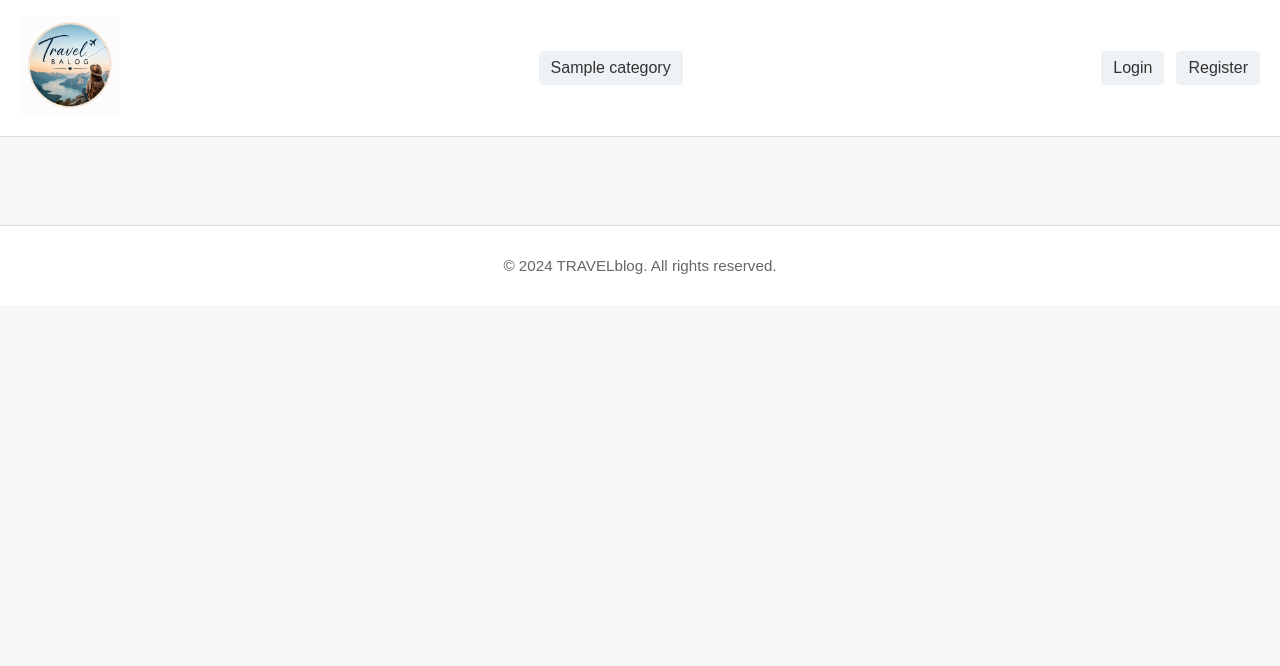
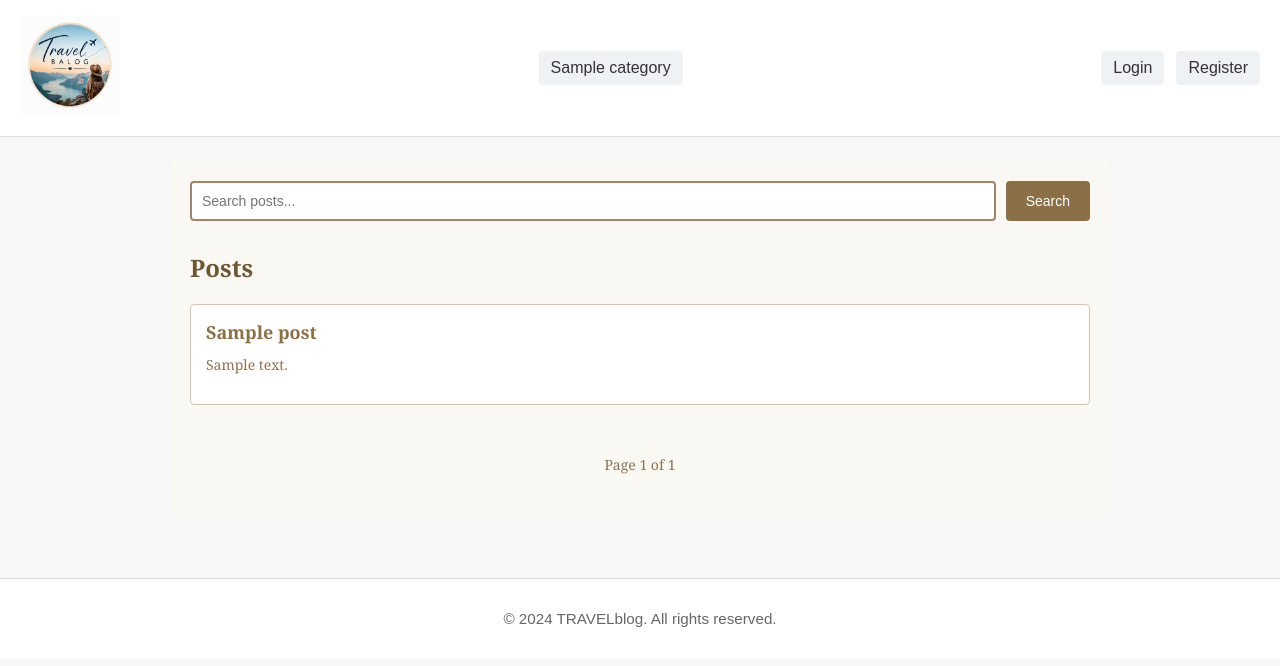
Before and after one commit to ArtemRuban18/travel-blog-django, a Django app: page / in a window 1280 px wide. Shown: the top 666 px of the page. Run offline with Django 5.2, Linux system fonts and the light colour scheme; tables that the repository leaves empty hold one stand-in row (values such as "Sample post").

Commit message:
I create html pages for list of posts and seaching. Moreover I fixed some bug

```diff
--- /dev/null
+++ b/apps/posts/static/posts/css/post_list.css
@@ -0,0 +1,107 @@
+/* Container */
+.container {
+    max-width: 900px;
+    margin: 0 auto;
+    padding: 20px;
+    font-family: Georgia, serif;
+    background-color: #faf8f3;
+}
+
+/* Search section */
+.search {
+    margin-bottom: 30px;
+}
+
+.search form {
+    display: flex;
+    gap: 10px;
+}
+
+.search input {
+    flex: 1;
+    padding: 10px;
+    border: 2px solid #a0826d;
+    border-radius: 4px;
+    font-size: 14px;
+    background-color: #ffffff;
+}
+
+.search button {
+    padding: 10px 20px;
+    background-color: #8b6f47;
+    color: white;
+    border: none;
+    border-radius: 4px;
+    cursor: pointer;
+    font-size: 14px;
+}
+
+.search button:hover {
+    background-color: #6d5636;
+}
+
+/* Posts list */
+h2 {
+    color: #6d5636;
+    margin-bottom: 20px;
+}
+
+ul {
+    list-style: none;
+    padding: 0;
+}
+
+li {
+    padding: 15px;
+    margin-bottom: 15px;
+    border: 1px solid #d4c4b0;
+    border-radius: 4px;
+    background-color: #ffffff;
+}
+
+li a {
+    color: #8b6f47;
+    text-decoration: none;
+    font-size: 18px;
+    font-weight: bold;
+}
+
+li a:hover {
+    text-decoration: underline;
+    color: #6d5636;
+}
+
+li p {
+    color: #8b7355;
+    margin-top: 10px;
+    font-size: 14px;
+    line-height: 1.5;
+}
+
+/* Pagination */
+.pagination {
+    display: flex;
+    justify-content: center;
+    align-items: center;
+    gap: 15px;
+    margin-top: 30px;
+    padding: 20px;
+}
+
+.pagination a {
+    padding: 8px 15px;
+    background-color: #8b6f47;
+    color: white;
+    text-decoration: none;
+    border-radius: 4px;
+    font-size: 14px;
+}
+
+.pagination a:hover {
+    background-color: #6d5636;
+}
+
+.pagination span {
+    color: #8b7355;
+    font-size: 14px;
+}
--- a/apps/posts/templates/post_list.html
+++ b/apps/posts/templates/post_list.html
@@ -1,2 +1,35 @@
 {% extends 'base.html'%}
 {% load static %}
+{% block extra_css %}
+    <link rel="stylesheet" href="{% static 'posts/css/post_list.css' %}">
+{% endblock %}
+{% block content %}
+    <div class="container">
+        <div class="search">
+            <form action="{% url 'posts:post_search' %}" method="get">
+                <input type="text" name="query" placeholder="Search posts..." value="{{ request.GET.query }}">
+                <button type="submit">Search</button>
+            </form>
+        </div>
+        <h2>Posts</h2>
+        <ul>
+            {% for post in posts %}
+                <li>
+                    <a href="{% url 'posts:post_detail' post.slug %}">{{ post.title }}</a>
+                    <p>{{ post.body|truncatechars:100 }}</p>
+                </li>
+            {% empty %}
+                <li>No posts available.</li>
+            {% endfor %}
+        </ul>
+        <div class="pagination">
+            {% if posts.has_previous %}
+                <a href="?page={{ posts.previous_page_number }}{% if request.GET.query %}&query={{ request.GET.query }}{% endif %}">Previous</a>
+            {% endif %}
+            <span>Page {{ posts.number }} of {{ posts.paginator.num_pages }}</span>
+            {% if posts.has_next %}
+                <a href="?page={{ posts.next_page_number }}{% if request.GET.query %}&query={{ request.GET.query }}{% endif %}">Next</a>
+            {% endif %}
+        </div>
+    </div>
+{% endblock %}
--- a/apps/posts/urls.py
+++ b/apps/posts/urls.py
@@ -11,9 +11,9 @@ sitemaps = {
 
 urlpatterns = [
     path('', views.post_list, name='post_list'),
+    path('search/', views.post_search, name = 'post_search'),
     path('category/<slug:category_slug>/', views.post_list, name = 'post_list_by_category'),
     path('<slug:slug>/', views.post_detail, name = 'post_detail'),
-    path('search/', views.post_search, name = 'post_search'),
     path('create/', views.post_create, name = 'post_create'),
     path('edit-post/<slug:slug>/', views.post_edit, name = 'post_edit'),
     path('sitemap.xml', sitemap, {'sitemaps': sitemaps}, name = 'django.contrib.sitemaps.views.sitemap'),
--- a/apps/posts/views.py
+++ b/apps/posts/views.py
@@ -8,6 +8,7 @@ from django.contrib.postgres.search import TrigramSimilarity
 from django.contrib.auth.decorators import login_required
 from .signals import send_notification_email
 from django.core.exceptions import PermissionDenied
+from django.db.models import F
 
 def post_list(request, category_slug = None):
     posts = Post.published.all()
@@ -48,16 +49,22 @@ def post_detail(request, slug):
     return render(request, 'post_detail.html', {'form': form})
 
 def post_search(request):
-    form = SearchForm()
+    form = SearchForm(request.GET or None)
     query = None
-    results = []
-    if request.method == 'GET':
-        form = SearchForm(request.GET)
-        if form.is_valid():
-            query = form.cleaned_data['query']
-            results = Post.published.annotate(
-                similarity = TrigramSimilarity('title', query),
-            ).filter(similarity__gt = 0.3).order_by('-similarity')
+    results = Post.published.none()
+
+    if form.is_valid():
+        query = form.cleaned_data['query']
+
+        results = Post.published.annotate(
+            title_sim=TrigramSimilarity('title', query),
+            body_sim=TrigramSimilarity('body', query),
+        ).annotate(
+            similarity=F('title_sim') + F('body_sim')
+        ).filter(
+            similarity__gt=0.3
+        ).order_by('-similarity')
+
     return render(request, 'post_search.html', {
         'form': form,
         'query': query,
--- a/blog/settings.py
+++ b/blog/settings.py
@@ -136,7 +136,7 @@ STATICFILES_DIRS = [BASE_DIR / 'static']
 MEDIA_ROOT = BASE_DIR / 'media'
 STATIC_ROOT = BASE_DIR / 'staticfiles'
 
-EMAIL_BACKEND = 'django.core.mail.backends.smtp.EmailBackend'
+EMAIL_BACKEND = 'django.core.mail.backends.console.EmailBackend'
 EMAIL_HOST = config('EMAIL_HOST')
 EMAIL_PORT = config('EMAIL_PORT', default=587, cast=int)
 EMAIL_HOST_USER = config('EMAIL_HOST_USER')
--- a/docker-compose.yml
+++ b/docker-compose.yml
@@ -33,7 +33,7 @@ services:
         condition: service_healthy
     volumes:
       - .:/app
-      - ./media:/app/media
+      - media_volume:/app/media
   db:
     image: postgres:16
     container_name: travel_blog_db
@@ -54,3 +54,4 @@ services:
       start_period: 30s
 volumes:
   postgres_data:
+  media_volume:
--- a/templates/base.html
+++ b/templates/base.html
@@ -6,6 +6,7 @@
     <meta charset="UTF-8">
     <meta name="viewport" content="width=device-width, initial-scale=1.0">
     <link rel="stylesheet" href="{% static 'css/base.css' %}">
+    {% block extra_css %} {% endblock %}
     <title>TRAVELblog</title>
 </head>
 <body>
```
Also changed, not shown: apps/posts/admin.py (+6 -1 lines), apps/posts/templates/post_detail.html (deleted, +0 -12 lines), apps/posts/templates/post_search.html (+37 -0 lines), 1 other file.
